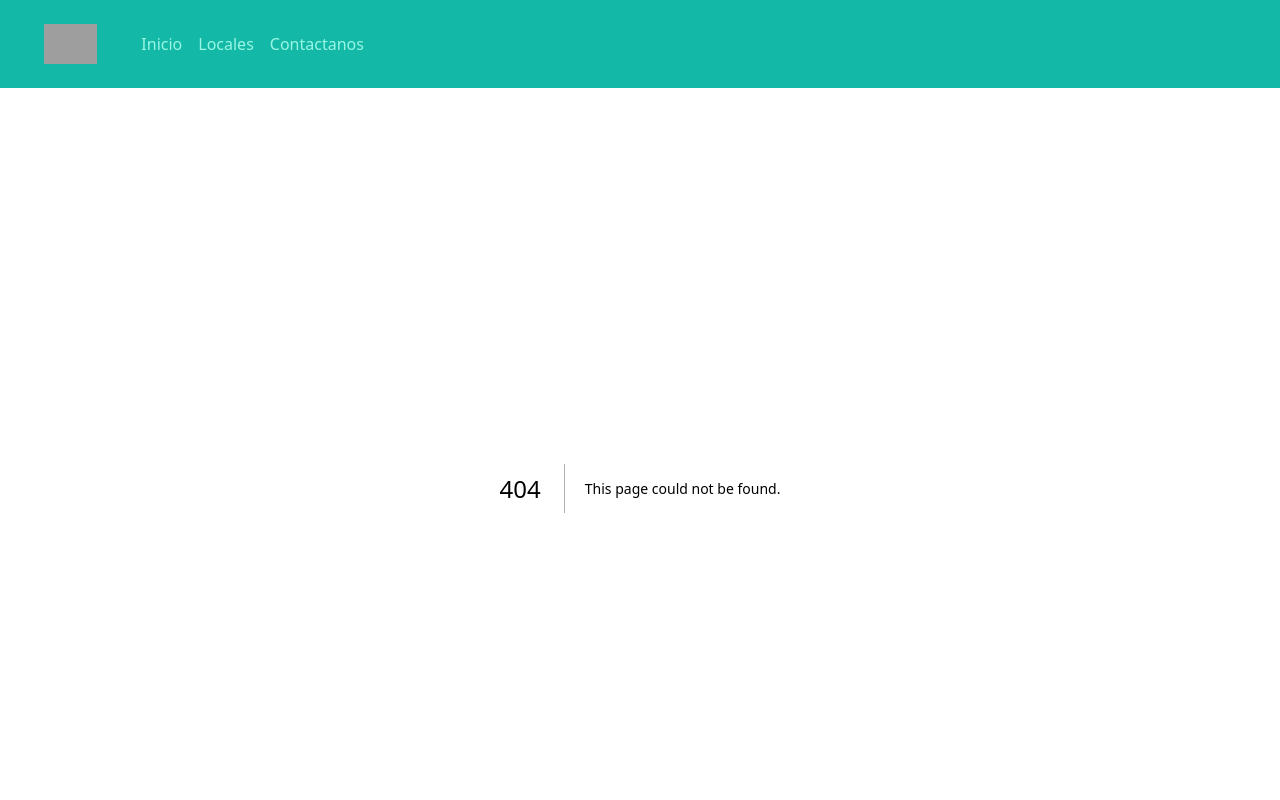
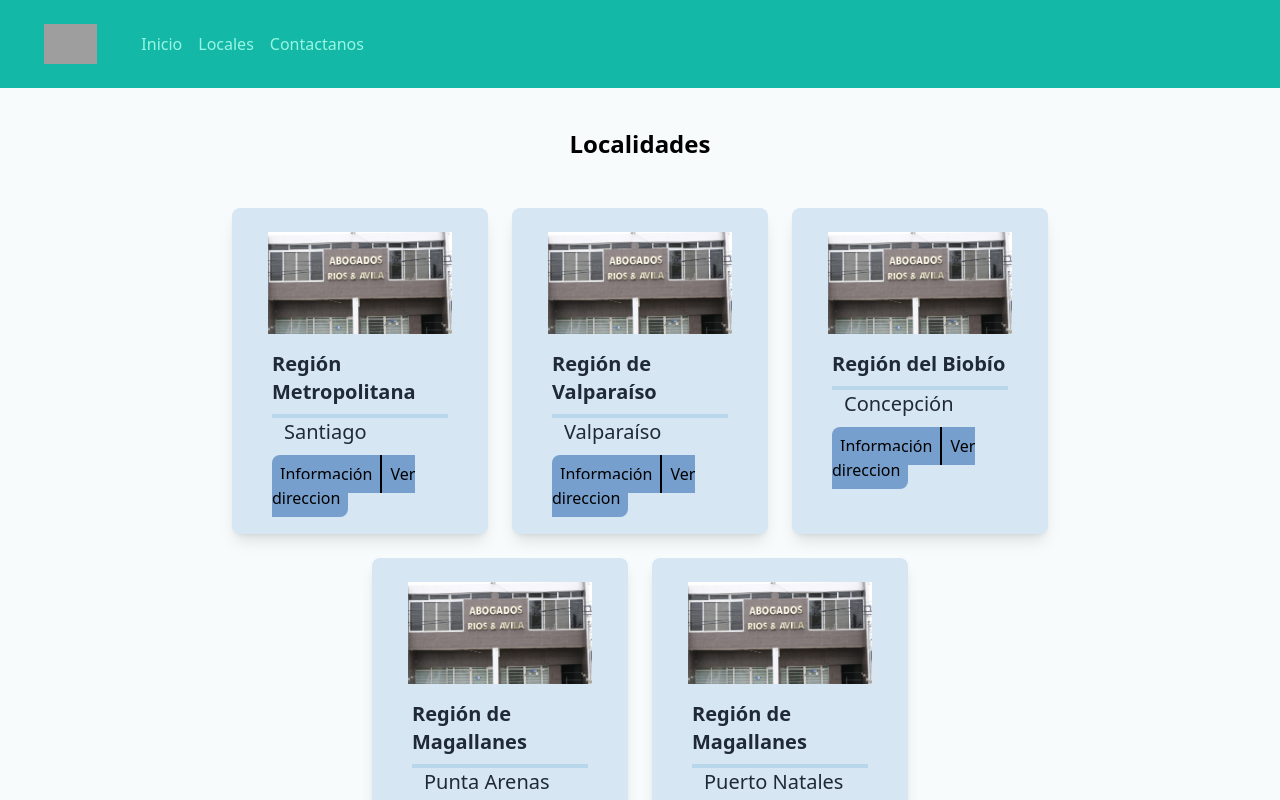
Before and after one commit to DonSebita/T.Integracion-2, a Next.js app: page /principal/local in a window 1280 px wide. Before the commit this address had no page. Shown: the top 800 px of the page. Built offline with nearby package versions, Linux system fonts and the light colour scheme; grey boxes are pictures that could not be loaded.

Commit message:
Modificacion pagina locales

```diff
--- a/app/local/page.jsx
+++ b/app/principal/local/page.jsx
@@ -1,8 +1,8 @@
 import "@/app/globals.css";
 
 import Image from "next/image";
-import Navbar from "../../components/navbar";
-import Footbar from "../../components/footbar";
+import Navbar from "@/components/navbar";
+import Footbar from "@/components/footbar";
 import Link from "next/link";
 
 export const metadata = {
@@ -105,7 +105,7 @@ export default function Locales() {
                 <div>
                   <Link
                      className="rounded-l-lg p-2 bg-cuarto hover:drop-shadow-lg border-r-2 border-black"
-                    href={"/local/" + lugar.id}
+                    href={"/principal/local/" + lugar.id}
                   >
                     Información
                   </Link>
--- a/components/navbar.jsx
+++ b/components/navbar.jsx
@@ -7,7 +7,7 @@ const links = [{
     ruta: '/'
   },{
     label : 'Locales',
-    ruta: '/local'
+    ruta: '/principal/local'
   },{
     label : 'Contactanos',
     ruta: '/principal/contacto'
```
Also changed, not shown: app/principal/local/[local]/page.jsx (renamed from app/local/[local]/page.jsx).
